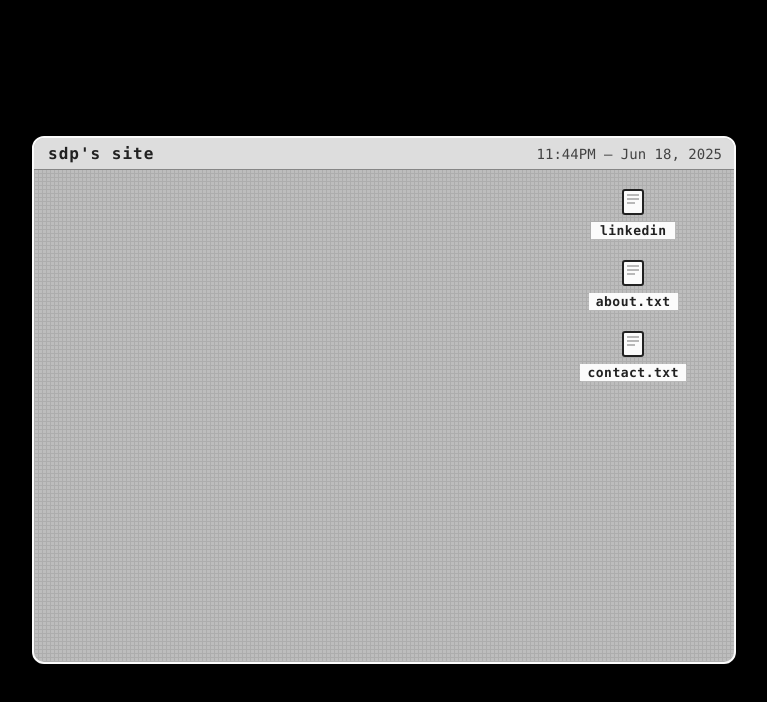
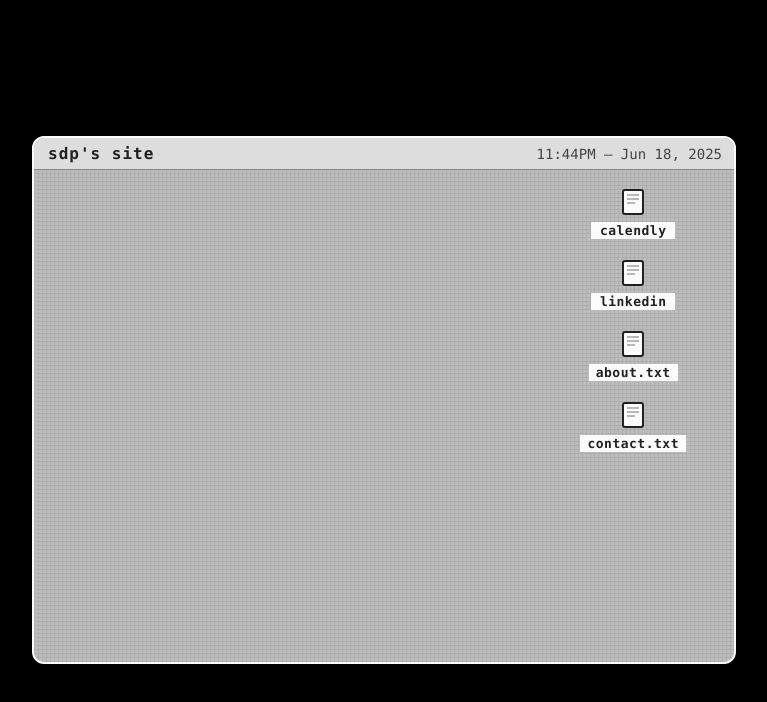
Before and after one commit to shl-k/personal-website, a plain HTML site: page index.html in a window 1280 px wide. Shown: the whole page, without its empty margins (256-1023 px from the left). Drawn offline with Linux system fonts and the light colour scheme.

Commit message:
Feat: calendly link:

```diff
--- a/index.html
+++ b/index.html
@@ -18,6 +18,15 @@
     </div>
     <div class="window-content">  <!-- Main content area -->
       <div class="file-grid">
+        <!-- Calendly file -->
+        <div class="desktop-file">
+          <a href="https://calendly.com/shlokdhavalpatel/30min" class="desktop-link" target="_blank" rel="noopener noreferrer">
+            <span class="desktop-icon">
+              <svg width="32" height="32" viewBox="0 0 32 32"><rect x="6" y="4" width="20" height="24" rx="2" fill="#fff" stroke="#222" stroke-width="2"/><rect x="10" y="8" width="12" height="2" fill="#bbb"/><rect x="10" y="12" width="12" height="2" fill="#bbb"/><rect x="10" y="16" width="8" height="2" fill="#bbb"/></svg>
+            </span>
+            <span class="desktop-label">calendly</span>
+          </a>
+        </div>
         <!-- LinkedIn file -->
         <div class="desktop-file">
           <a href="https://www.linkedin.com/in/shlokdpatel/" class="desktop-link" target="_blank" rel="noopener noreferrer">
```
